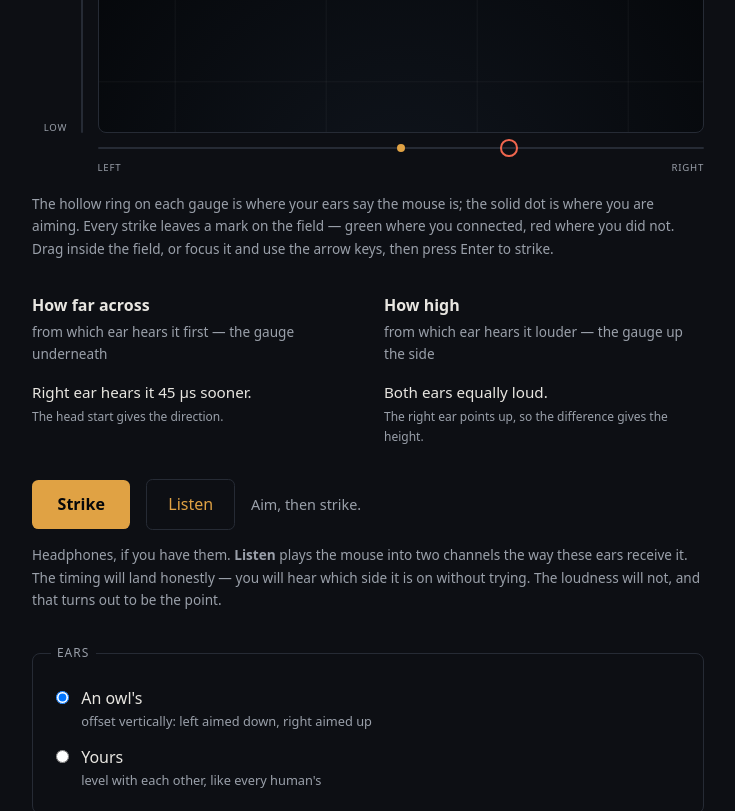
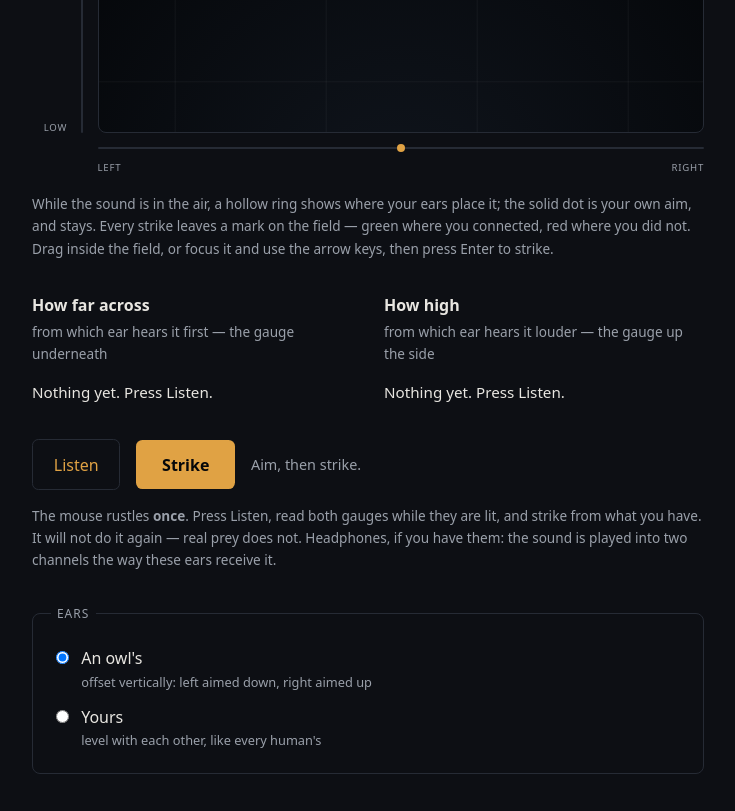
Before and after one commit to comp4020-agentic-coding-studio/comp4020-ass1-Alida9898, a website built with Vite: page index.html in a window 1280 px wide. Shown: the part 900-1711 px from the top of the page, without its empty margins (272-1007 px from the left). Built offline with nearby package versions, Linux system fonts and the light colour scheme.

Commit message:
feat: the mouse rustles once — Jiayi's idea, and it fixes a contradiction
The page argues that prey under snow makes one short noise and does not repeat it.
The gauges then sat there indefinitely while you took your time reading them. The
interaction was quietly disagreeing with the argument, and nobody had noticed.

Listen now spends the sound rather than consulting it. Press it: the readings light
up, the audio plays, and 1.5 seconds later they are gone and the button is dead
until the next mouse. Your own aim marker stays on the gauges throughout, because
that is yours and not the mouse's. You strike from what you remember.

Three things fall out of it that prose was doing badly before. The single instant
stops being a claim and becomes the thing you just experienced. The tilt objection
is settled by construction — there is nothing left to turn your head towards. And
Listen stops being an optional toy off to one side and becomes the round's control,
which is what it should have been from the start, since the page is about hearing.

Audio remains an addition and not a dependency: without Web Audio, Listen does
everything except make a noise, and the note says so.

Four new tests hold the contract — nothing on the gauge before you listen, a
reading when you do, gone afterwards with the button dead, and a fresh one next
round. The levelling tests had to learn to listen first, which is the suite
noticing the interaction genuinely changed rather than a cosmetic edit.

Verified in the browser across all three states, not just in jsdom.

Co-Authored-By: Claude Opus 5 (1M context) <noreply@anthropic.com>

```diff
--- a/index.html
+++ b/index.html
@@ -102,10 +102,10 @@
         </div>
 
         <p class="field-hint">
-          The hollow ring on each gauge is where your ears say the mouse is; the
-          solid dot is where you are aiming. Every strike leaves a mark on the
-          field — green where you connected, red where you did not. Drag inside the
-          field, or focus it and use the arrow keys, then press Enter to strike.
+          While the sound is in the air, a hollow ring shows where your ears place
+          it; the solid dot is your own aim, and stays. Every strike leaves a mark on
+          the field — green where you connected, red where you did not. Drag inside
+          the field, or focus it and use the arrow keys, then press Enter to strike.
         </p>
 
         <div class="cues">
@@ -129,16 +129,16 @@
         <p class="visually-hidden" id="bearing" aria-live="polite"></p>
 
         <div class="controls">
+          <button type="button" class="listen" id="listen">Listen</button>
           <button type="button" class="strike" id="strike">Strike</button>
-          <button type="button" class="listen" id="listen">Listen</button>
           <p class="status" id="status" role="status">Aim, then strike.</p>
         </div>
 
         <p class="listen-note" id="listen-note">
-          Headphones, if you have them. <strong>Listen</strong> plays the mouse into
-          two channels the way these ears receive it. The timing will land honestly
-          — you will hear which side it is on without trying. The loudness will not,
-          and that turns out to be the point.
+          The mouse rustles <strong>once</strong>. Press Listen, read both gauges
+          while they are lit, and strike from what you have. It will not do it again
+          — real prey does not. Headphones, if you have them: the sound is played
+          into two channels the way these ears receive it.
         </p>
 
         <p class="reveal" id="reveal" role="status" hidden>
--- a/main.ts
+++ b/main.ts
@@ -85,6 +85,17 @@ const KEY_STEP = 0.04;
 const REVEAL_MS = 1400;
 
 /**
+ * How long the readings stay up after the mouse rustles, in milliseconds.
+ *
+ * The page argues that prey under snow makes one short noise and does not repeat
+ * it — and until now the gauges sat there indefinitely while you took your time,
+ * which quietly contradicted the whole thing. One listen per mouse, then you aim
+ * from what you remember. It also settles the tilt objection by construction:
+ * there is nothing left to turn your head towards.
+ */
+const RUSTLE_MS = 1500;
+
+/**
  * Hits in a row with an owl's ears before the page levels them for you.
  *
  * A run rather than a running total, because the turn should land the moment you
@@ -121,6 +132,8 @@ let prey: Point = randomPrey(Math.random);
 let aim: Point = { x: 0, y: 0 };
 let revealing = false;
 let dragging = false;
+let hearing = false;
+let heardThisRound = false;
 let chosenByVisitor = false;
 let levelledForYou = false;
 let streak = 0;
@@ -182,18 +195,33 @@ function render(): void {
   fieldPrey.style.left = leftPercent(prey.x);
   fieldPrey.style.top = topPercent(prey.y);
 
-  // How far across: always available, in either pair of ears.
-  soundH.style.left = leftPercent(heard.across);
+  // Your own aim is always on the gauges; the sound is only there while it lasts.
   aimH.style.left = leftPercent(aim.x);
+  aimV.style.top = topPercent(aim.y);
 
-  // How high: available only when the ears are aimed apart.
   const height = heard.high;
-  soundV.hidden = height === null;
-  if (height !== null) {
-    soundV.style.top = topPercent(height);
+  soundH.hidden = !hearing;
+  soundV.hidden = !hearing || height === null;
+  if (hearing) {
+    soundH.style.left = leftPercent(heard.across);
+    if (height !== null) {
+      soundV.style.top = topPercent(height);
+    }
   }
-  aimV.style.top = topPercent(aim.y);
-  gaugeV.dataset.blind = String(height === null);
+  gaugeV.dataset.blind = String(hearing && height === null);
+
+  if (!hearing) {
+    readTiming.textContent = heardThisRound
+      ? "Gone. Strike from what you heard."
+      : "Nothing yet. Press Listen.";
+    readLoudness.textContent = readTiming.textContent;
+    figureTiming.textContent = "";
+    figureLoudness.textContent = "";
+    delete readLoudness.dataset.blind;
+    bearing.textContent = heardThisRound ? "The sound has gone." : "";
+    renderScore();
+    return;
+  }
 
   const microseconds = itdMicroseconds(prey);
   const sooner = Math.abs(microseconds);
@@ -223,7 +251,10 @@ function render(): void {
   }
 
   bearing.textContent = bearingText(heard);
+  renderScore();
+}
 
+function renderScore(): void {
   for (const key of ["uneven", "level"] as const) {
     const { hits, strikes } = tally[key];
     const cells = scoreCells[key];
@@ -231,6 +262,21 @@ function render(): void {
     cells.strikes.textContent = String(strikes);
     cells.rate.textContent = strikes === 0 ? "—" : `${Math.round((hits / strikes) * 100)}%`;
   }
+}
+
+/** One rustle: the readings appear, the sound plays, and then it is over. */
+function rustle(): void {
+  if (heardThisRound || revealing) return;
+  heardThisRound = true;
+  hearing = true;
+  listenButton.disabled = true;
+  play(stereoCue(prey, EAR_MODES[mode]));
+  render();
+
+  window.setTimeout(() => {
+    hearing = false;
+    render();
+  }, RUSTLE_MS);
 }
 
 /**
@@ -289,6 +335,9 @@ function setEars(next: EarMode): void {
 function nextRound(): void {
   prey = randomPrey(Math.random);
   revealing = false;
+  hearing = false;
+  heardThisRound = false;
+  listenButton.disabled = false;
   render();
 }
 
@@ -450,19 +499,13 @@ field.addEventListener("pointercancel", onPointerUp);
 field.addEventListener("keydown", onKeyDown);
 strikeButton.addEventListener("click", strike);
 
-// Audio is an addition, never a dependency: if the browser cannot play it, the
-// button says so plainly and the rest of the page is untouched.
-if (canListen()) {
-  listenButton.addEventListener("click", () => {
-    if (!play(stereoCue(prey, EAR_MODES[mode]))) {
-      listenButton.disabled = true;
-      listenNote.textContent = "This browser would not start audio. The gauges are the whole story anyway.";
-    }
-  });
-} else {
-  listenButton.disabled = true;
+listenButton.addEventListener("click", rustle);
+
+// Audio is still an addition and never a dependency: without it, Listen does
+// everything except make a noise — the readings appear and fade exactly the same.
+if (!canListen()) {
   listenNote.textContent =
-    "This browser has no Web Audio, so Listen is off. Everything the page argues is in the gauges.";
+    "This browser has no Web Audio, so Listen shows the reading without playing it. The gauges carry the whole argument either way.";
 }
 curtainDismiss.addEventListener("click", dropCurtain);
 curtain.addEventListener("close", () => field.focus());
```
Also changed, not shown: spec/levelling.test.ts (+7 -0 lines), spec/wiring.test.ts (+48 -4 lines).
